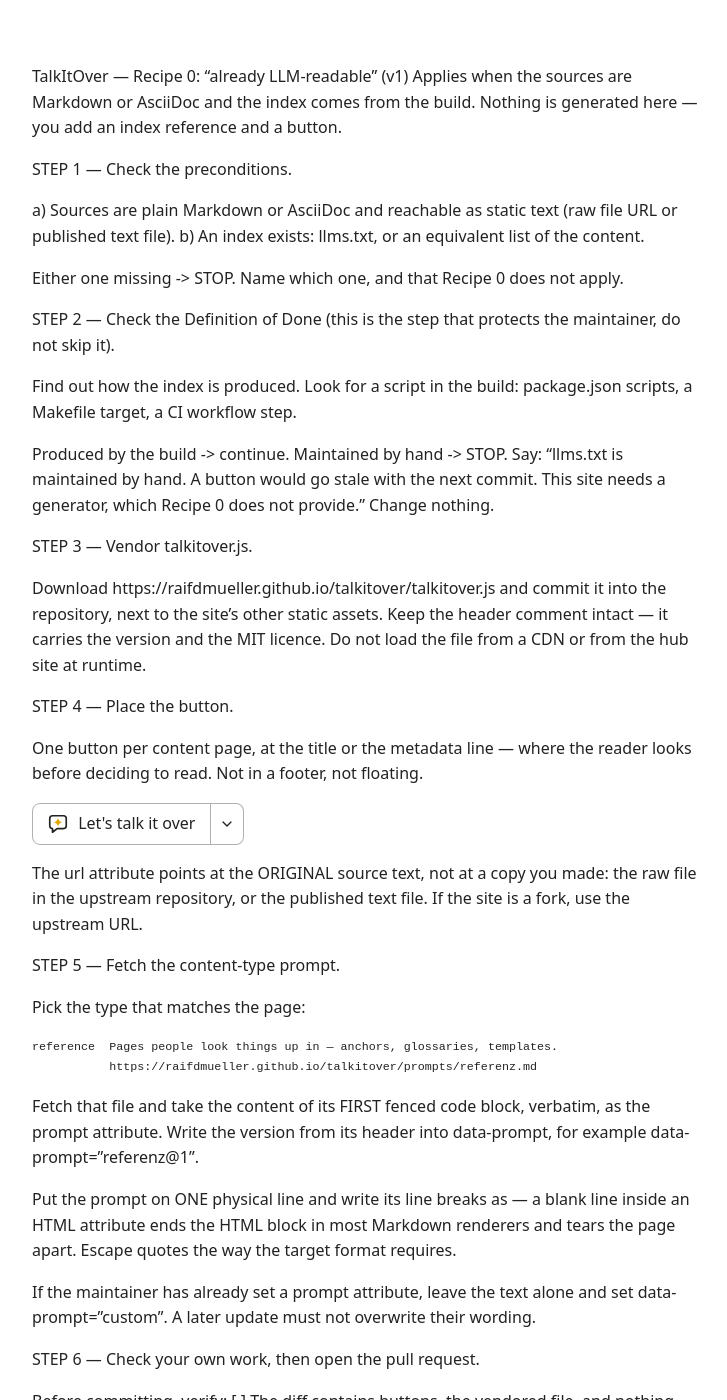
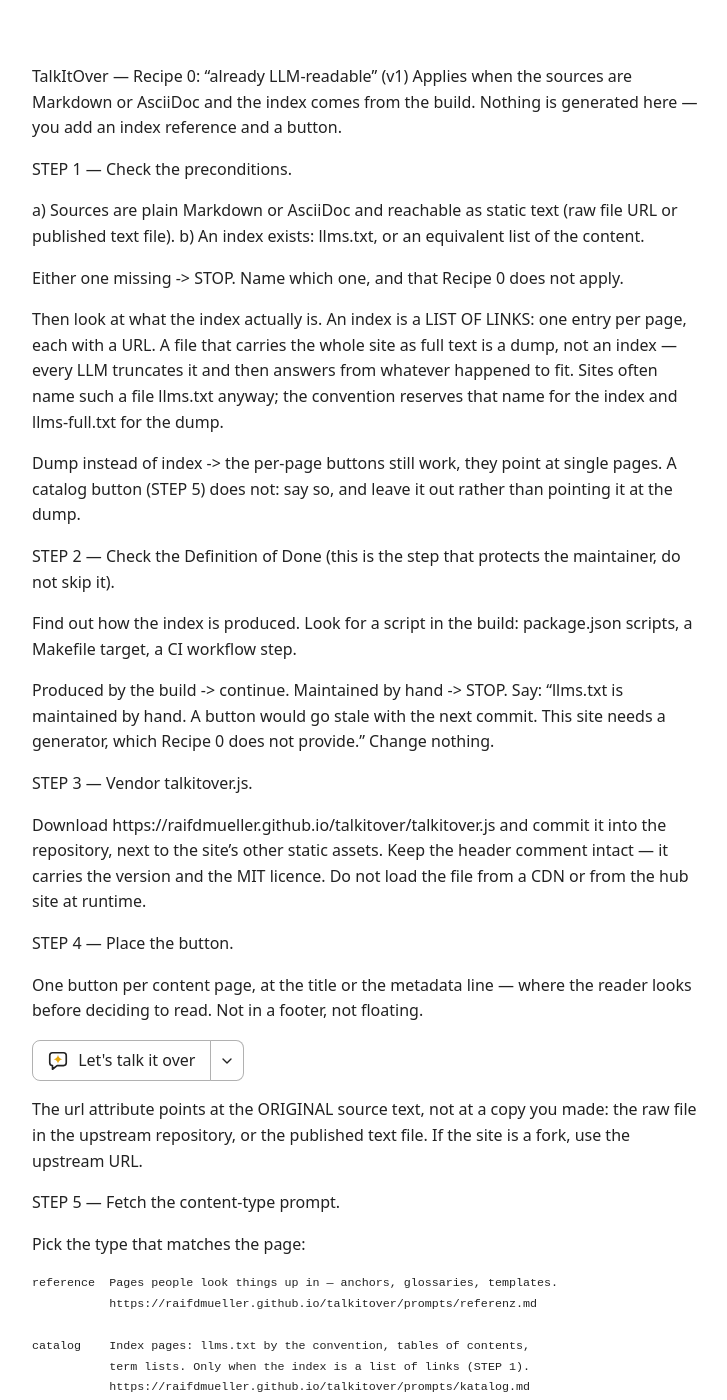
Before and after one commit to raifdmueller/talkitover, a Jekyll site: the page built from docs/rezepte/rezept-0.md, in a window 1280 px wide and 1400 px high. Shown: the whole window, without its empty margins (272-999 px from the left). Built offline with Jekyll 4.4.1, drawn with Linux system fonts in a browser that asks for light colours; our own code applies the rules of GitHub Pages for plain Markdown files.

Commit message:
feat(prompts): add content type "Katalog" and the index check it needs (#11, #13)
The first real integration (#15) turned up a case the recipe did not know:
Semantic Anchors has an llms.txt, but it carries the whole site as full text —
543 KB, 9710 lines. Every LLM truncates that and then answers from whatever fit
in the window. The llms.txt convention reserves the name for a list of links and
llms-full.txt for the dump.

So Recipe 0 now asks what the index actually is, and a catalog button is only
allowed when the index is a list of links. The prompt for that content type
tells the LLM to ask first, then fetch only the entries that match.

Co-Authored-By: Claude Opus 5 <noreply@anthropic.com>
Claude-Session: https://claude.ai/code/session_017ACtJabb9HtwcBUK512K3G

```diff
--- a/docs/rezepte/rezept-0.md
+++ b/docs/rezepte/rezept-0.md
@@ -9,6 +9,16 @@ STEP 1 — Check the preconditions.
   b) An index exists: llms.txt, or an equivalent list of the content.
 
   Either one missing -> STOP. Name which one, and that Recipe 0 does not apply.
+
+  Then look at what the index actually is. An index is a LIST OF LINKS: one
+  entry per page, each with a URL. A file that carries the whole site as full
+  text is a dump, not an index — every LLM truncates it and then answers from
+  whatever happened to fit. Sites often name such a file llms.txt anyway; the
+  convention reserves that name for the index and llms-full.txt for the dump.
+
+  Dump instead of index -> the per-page buttons still work, they point at single
+  pages. A catalog button (STEP 5) does not: say so, and leave it out rather
+  than pointing it at the dump.
 
 STEP 2 — Check the Definition of Done (this is the step that protects the
 maintainer, do not skip it).
@@ -48,6 +58,10 @@ STEP 5 — Fetch the content-type prompt.
     reference  Pages people look things up in — anchors, glossaries, templates.
                https://raifdmueller.github.io/talkitover/prompts/referenz.md
 
+    catalog    Index pages: llms.txt by the convention, tables of contents,
+               term lists. Only when the index is a list of links (STEP 1).
+               https://raifdmueller.github.io/talkitover/prompts/katalog.md
+
   Fetch that file and take the content of its FIRST fenced code block, verbatim,
   as the prompt attribute. Write the version from its header into data-prompt,
   for example data-prompt="referenz@1".
```
Also changed, not shown: docs/prompts/katalog.md (added, +29 -0 lines).
